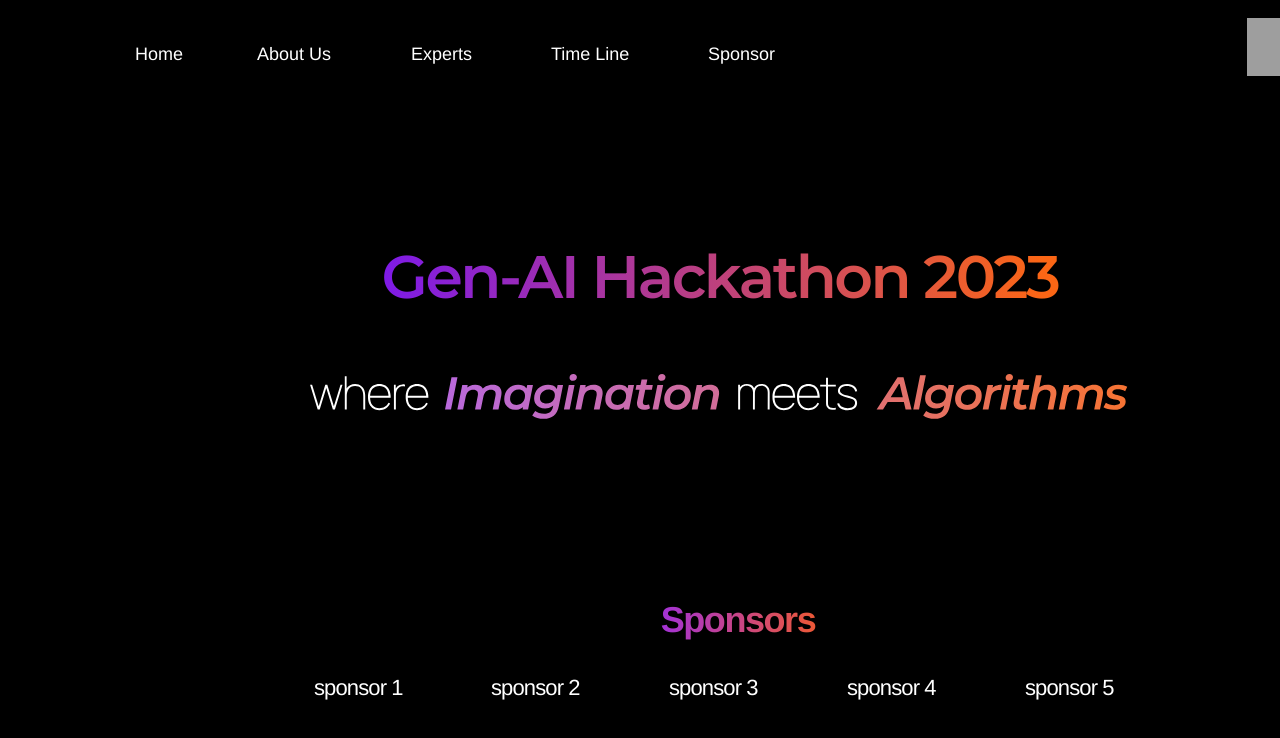
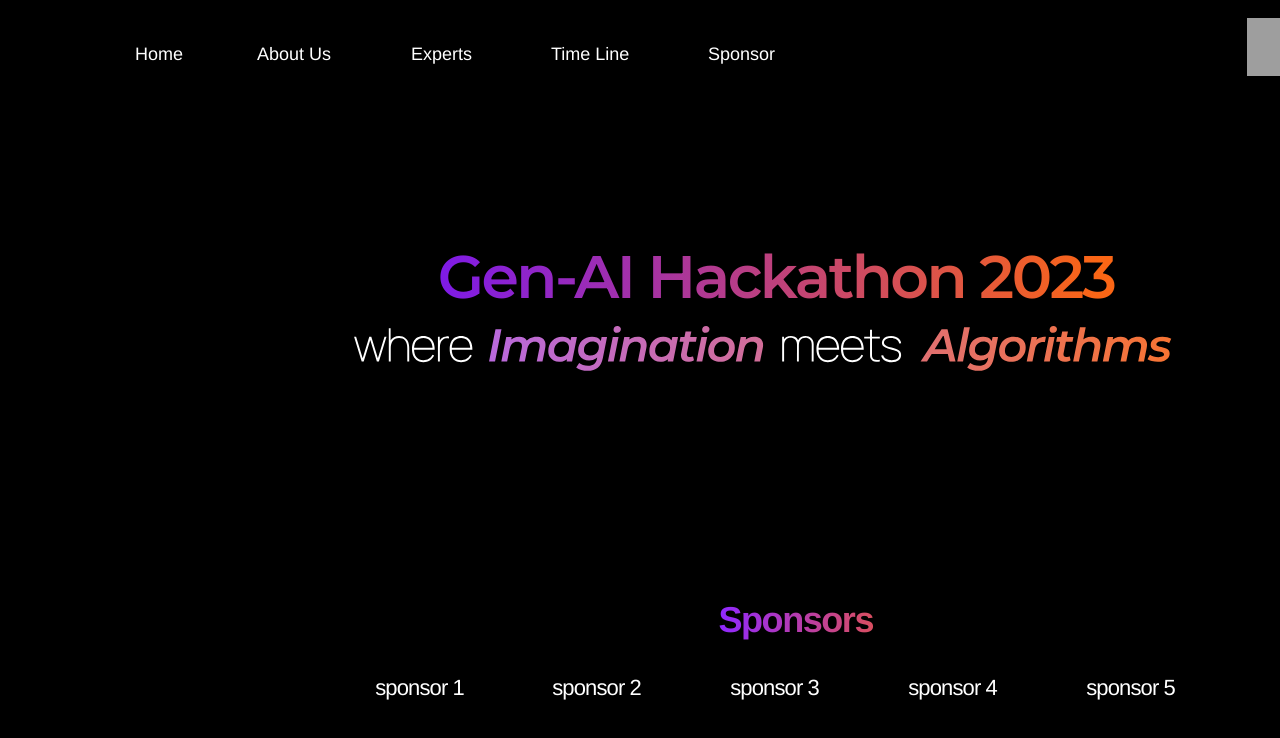
Before and after one commit to GenAiHack23/GenAIHack-Website, a React (Vite) app: page / in a window 1280 px wide. Shown: the top 738 px of the page. Built offline with nearby package versions, Linux system fonts and the light colour scheme; grey boxes are pictures that could not be loaded.

Commit message:
alignment and pnpm remove

```diff
--- a/package.json
+++ b/package.json
@@ -4,7 +4,7 @@
   "version": "0.0.0",
   "type": "module",
   "scripts": {
-    "dev": "vite",
+    "dev": "vite --host",
     "build": "vite build",
     "lint": "eslint . --ext js,jsx --report-unused-disable-directives --max-warnings 0",
     "preview": "vite preview"
--- a/src/views/home.css
+++ b/src/views/home.css
@@ -23,7 +23,7 @@
     font-weight: 600; /* 600 is usually the semi-bold font-weight for Montserrat */
     font-size: 60px;
     height: 154px;
-    left: 83px;
+    left: 17%;
     letter-spacing: -2.48px;
     line-height: 75px;
     position: absolute;
@@ -35,9 +35,9 @@
 
 .home .img {
     height: 75px;
-    left: 1vw;
+    left: 7%;
     position: relative;
-    top: 5vh;
+    top: -1vh;
     width: 818px;
 }
 
@@ -66,7 +66,7 @@
 
 .home .group {
     height: 75px;
-    left: 282px;
+    left: 25%;
     position: relative;
     top: 17px;
     width: 818px;
@@ -157,11 +157,11 @@
     font-size: 36px;
     font-weight: 600;
     height: 67px;
-    left: 589px;
+    left: 50%;
     letter-spacing: -1.44px;
     line-height: 75px;
     position: absolute;
-    text-align: center;
+    text-align: left;
 
     top: 0;
     white-space: nowrap;
```
Also changed, not shown: 1 other file (tests, documents, lock files or other folders).
